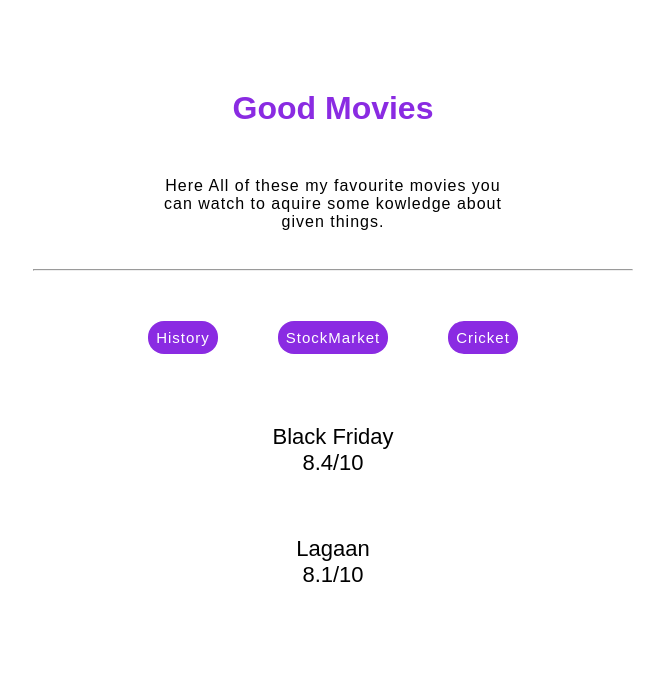
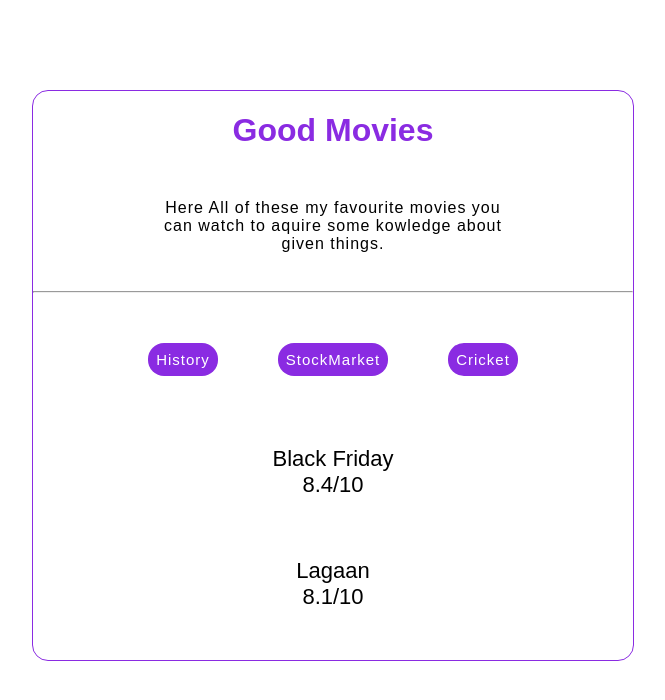
Before and after one commit to yash-purkar/movie-recommondation, a React (Create React App) app: page / in a window 1280 px wide. Shown: the top 700 px of the page, without its empty margins (307-972 px from the left). Built offline with nearby package versions, Linux system fonts and the light colour scheme.

Commit message:
update style

```diff
--- a/src/Styles.css
+++ b/src/Styles.css
@@ -4,6 +4,8 @@
   width: 600px;
   margin: auto;
   margin-top:90px;
+  border: 1px solid blueviolet;
+  border-radius: 1rem;
 }
 
 h1 {
```
